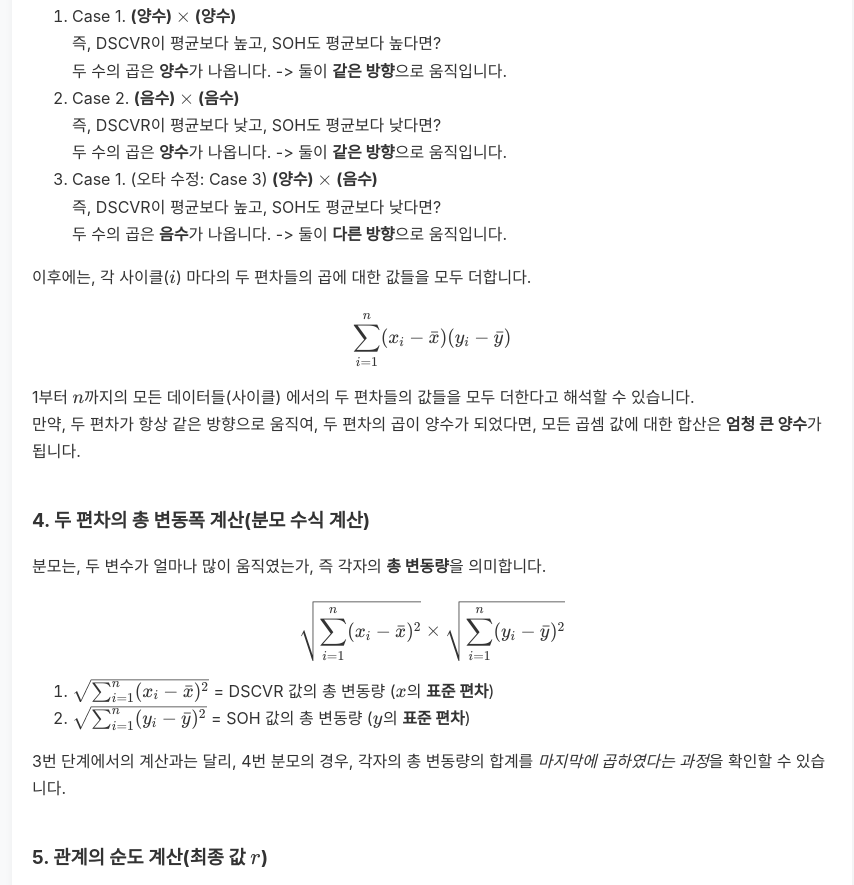
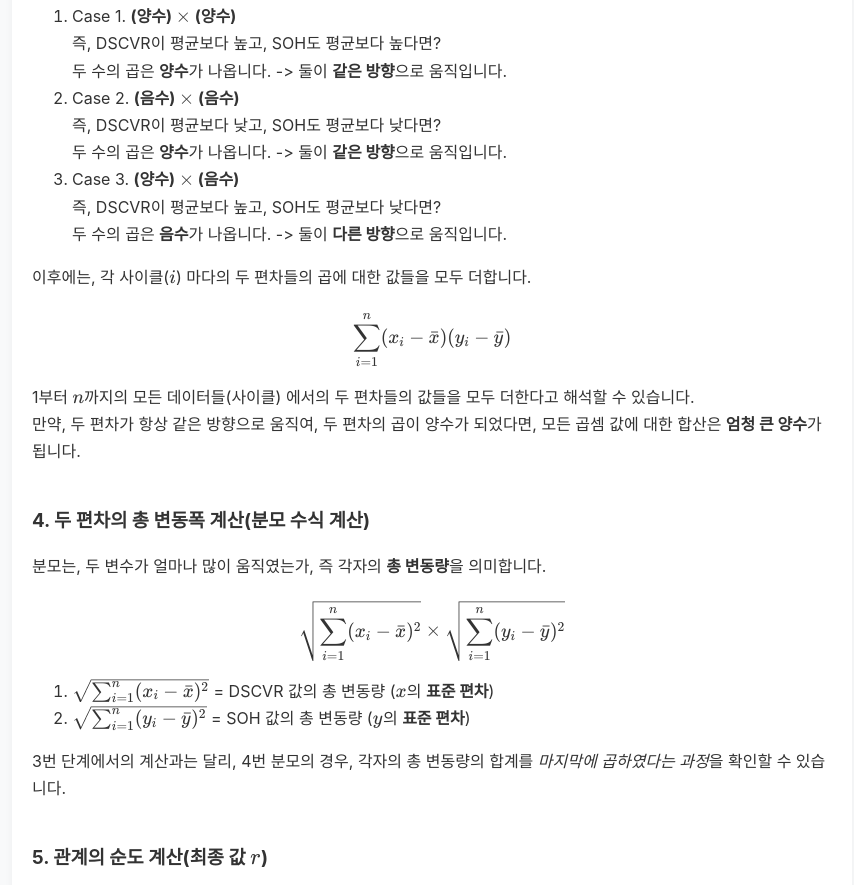
Before and after one commit to Hiddenitem/Battery_meeting, a plain HTML site: page POSTS/post1/post1.html in a window 1280 px wide. Shown: the part 4010-4895 px from the top of the page, without its empty margins (208-1062 px from the left). Drawn offline with nearby package versions, Linux system fonts and the light colour scheme.

Commit message:
오류 수정 + 업데이트

```diff
--- a/POSTS/post1/post1.html
+++ b/POSTS/post1/post1.html
@@ -169,9 +169,11 @@
                 <ol>
                     <li>Case 1. <strong>(양수) $\times$ (양수)</strong></li>
                     즉, DSCVR이 평균보다 높고, SOH도 평균보다 높다면? <br>
-                    두 수의 곱은 <strong>양수</strong>가 나옵니다. -> 둘이 <strong>같은 방향</strong>으로 움직입니다. <li>Case 2. <strong>(음수) $\times$ (음수)</strong></li>
+                    두 수의 곱은 <strong>양수</strong>가 나옵니다. -> 둘이 <strong>같은 방향</strong>으로 움직입니다.
+                    <li>Case 2. <strong>(음수) $\times$ (음수)</strong></li>
                     즉, DSCVR이 평균보다 낮고, SOH도 평균보다 낮다면? <br>
-                    두 수의 곱은 <strong>양수</strong>가 나옵니다. -> 둘이 <strong>같은 방향</strong>으로 움직입니다. <li>Case 1. (오타 수정: Case 3) <strong>(양수) $\times$ (음수)</strong></li>
+                    두 수의 곱은 <strong>양수</strong>가 나옵니다. -> 둘이 <strong>같은 방향</strong>으로 움직입니다.
+                    <li>Case 3. <strong>(양수) $\times$ (음수)</strong></li>
                     즉, DSCVR이 평균보다 높고, SOH도 평균보다 낮다면? <br>
                     두 수의 곱은 <strong>음수</strong>가 나옵니다. -> 둘이 <strong>다른 방향</strong>으로 움직입니다. </ol>
                 <p>
```
Also changed, not shown: index.html (+1 -1 lines).
